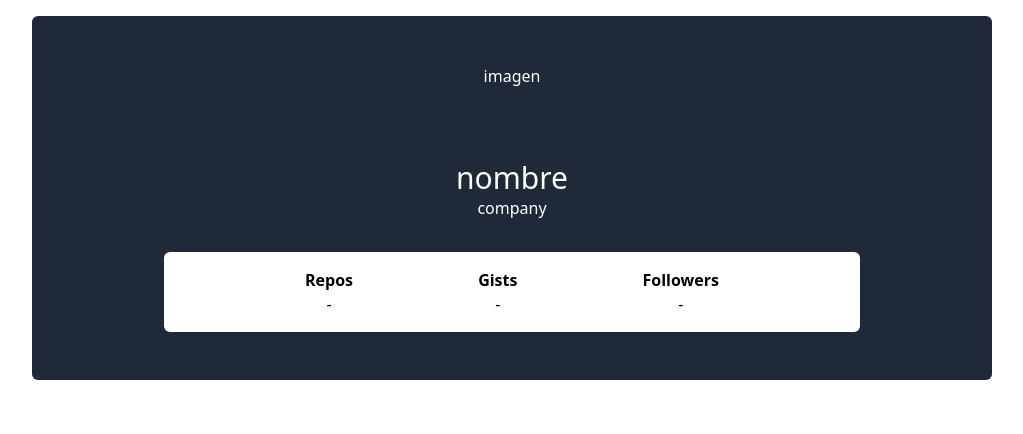
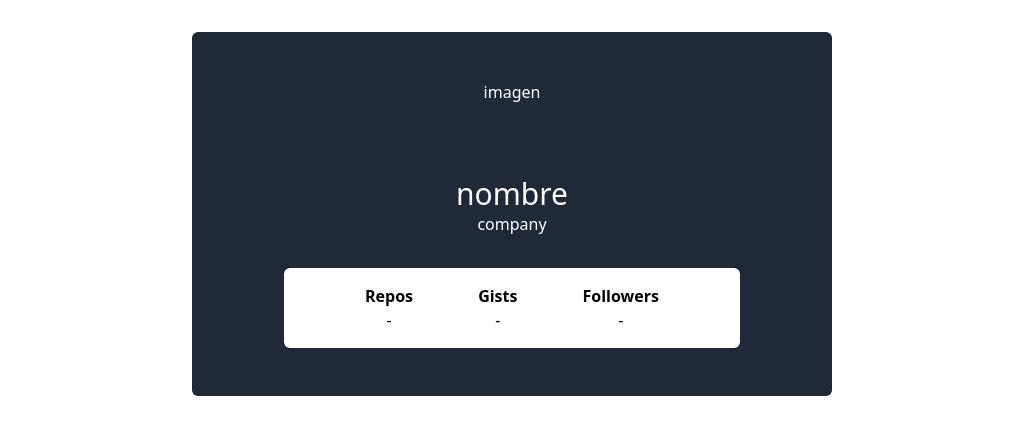
Before and after one commit to flomincucci/unaSemanaDeCodigo, a plain HTML site: page dia2/index.html in a window 1280 px wide. Shown: the whole page, without its empty margins (128-1151 px from the left). Drawn offline with nearby package versions, Linux system fonts and the light colour scheme; no server answers.

Commit message:
tamaños más lindos para la card

```diff
--- a/dia2/index.html
+++ b/dia2/index.html
@@ -32,7 +32,7 @@
         </script>
     </head>
     <body>
-        <div id="card" class="w-9/12 mt-4 m-auto bg-gray-800 text-white text-center p-4 rounded-md">
+        <div id="card" class="w-6/12 mt-8 m-auto bg-gray-800 text-white text-center p-4 rounded-md">
             <div id="avatar" class="m-auto h-24 w-24 mt-8">imagen</div>
             <div id="name" class="text-3xl">nombre</div>
             <div id="company">company</div>
```
